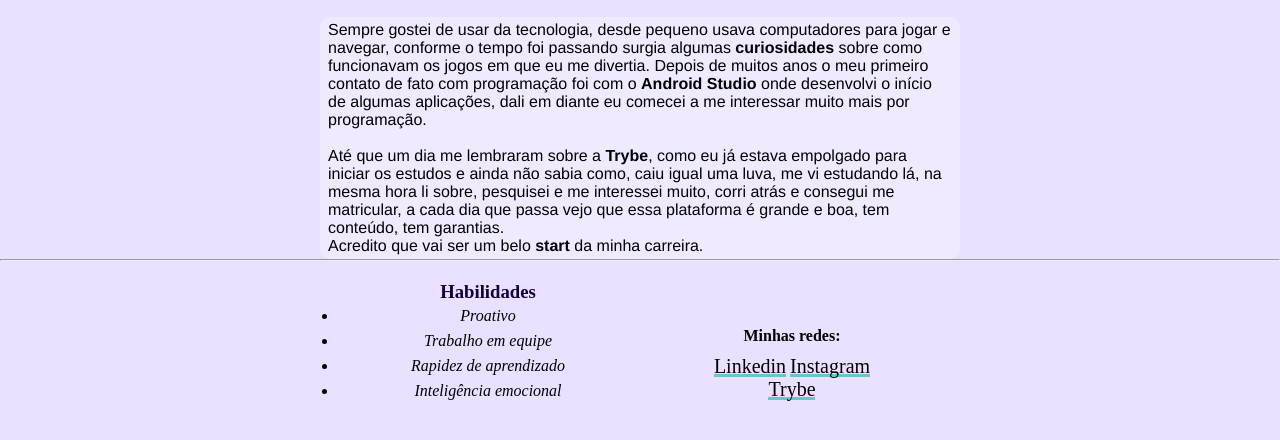
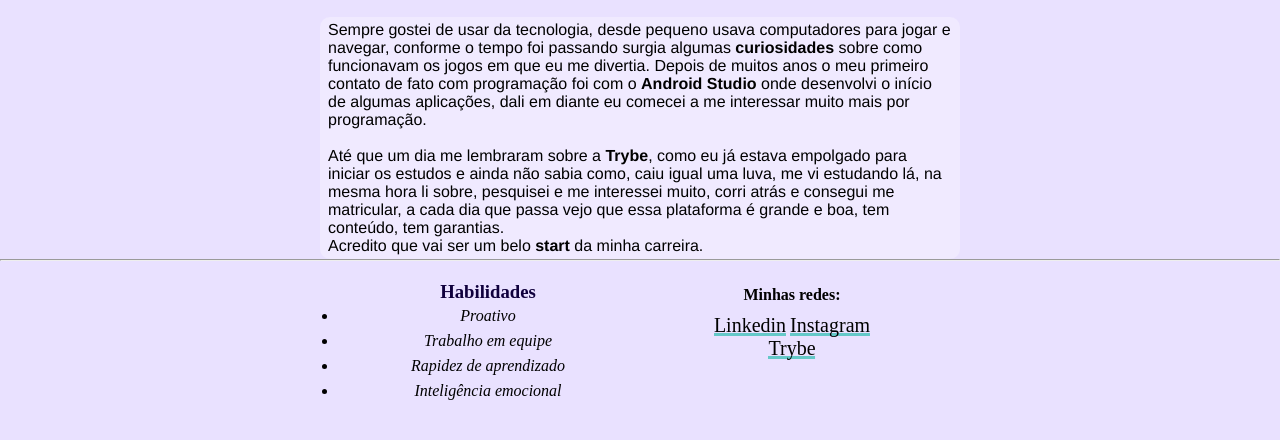
Before and after one commit to Joblanco88/Joblanco88.github.io, a plain HTML site: page index.html in a window 1280 px wide. Shown: the part 286-726 px from the top of the page. Drawn offline with Linux system fonts and the light colour scheme.

Commit message:
Corrigido footer da página

```diff
--- a/style/style.css
+++ b/style/style.css
@@ -97,5 +97,6 @@ a:hover{
 }
 #divSocial{
     width: 300px;
-
+    vertical-align: top;
+    margin-top: 5px;
 }
```
